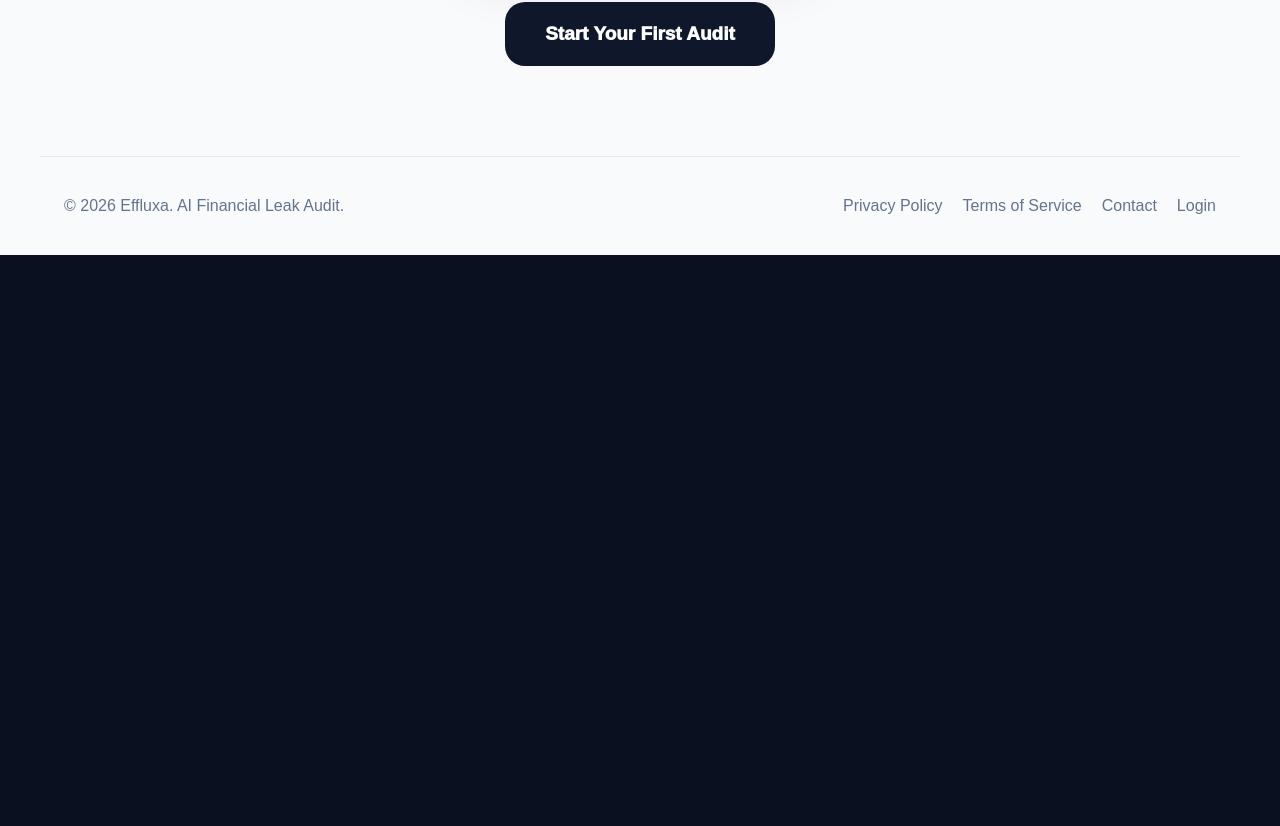
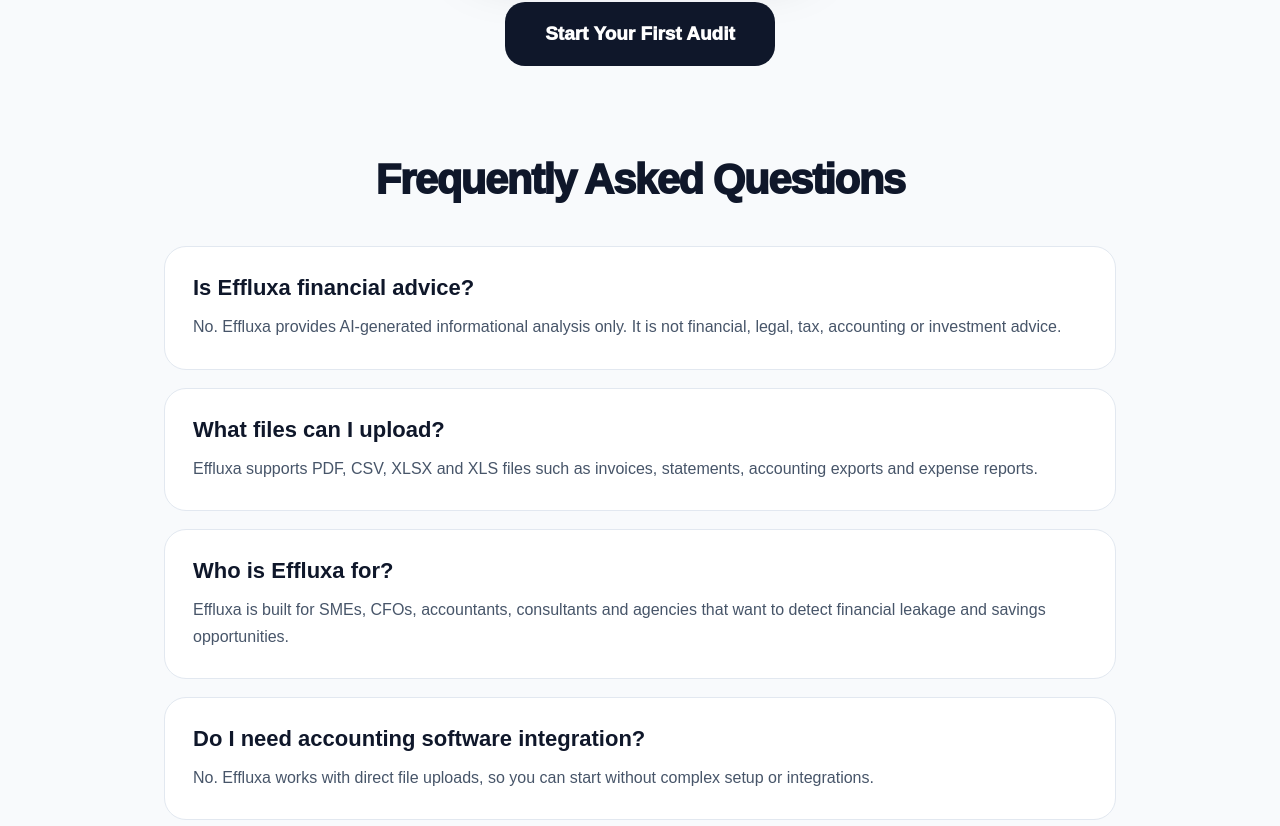
Before and after one commit to boskovasiljevic90/effluxa, a Next.js app: page / in a window 1280 px wide. Shown: the part 2254-3080 px from the top of the page. Before the commit the page ends 2509 px from the top, so only its background shows below. Built offline with nearby package versions, Linux system fonts and the light colour scheme.

Commit message:
Add FAQ and structured SEO data

```diff
--- a/src/app/page.tsx
+++ b/src/app/page.tsx
@@ -178,6 +178,41 @@ export default function HomePage() {
         </div>
       </section>
 
+      <script
+        type="application/ld+json"
+        dangerouslySetInnerHTML={{
+          __html: JSON.stringify({
+            "@context": "https://schema.org",
+            "@type": "SoftwareApplication",
+            name: "Effluxa",
+            applicationCategory: "BusinessApplication",
+            operatingSystem: "Web",
+            description:
+              "AI financial leak detection platform for SMEs, CFOs and consultants.",
+            offers: [
+              {
+                "@type": "Offer",
+                price: "0",
+                priceCurrency: "EUR",
+                name: "Free Preview",
+              },
+              {
+                "@type": "Offer",
+                price: "29",
+                priceCurrency: "EUR",
+                name: "Full AI Audit",
+              },
+              {
+                "@type": "Offer",
+                price: "44.99",
+                priceCurrency: "EUR",
+                name: "Business Plan",
+              },
+            ],
+          }),
+        }}
+      />
+
       <section id="pricing" style={{ maxWidth: "1100px", margin: "0 auto", padding: "90px 24px" }}>
         <h2 style={{ fontSize: "48px", fontWeight: 950, letterSpacing: "-2px", textAlign: "center" }}>
           Simple pricing for audits and teams
@@ -246,6 +281,42 @@ export default function HomePage() {
         </div>
       </section>
 
+      <section style={{ maxWidth: "1000px", margin: "0 auto", padding: "0 24px 90px" }}>
+        <h2 style={{ fontSize: "42px", fontWeight: 950, textAlign: "center", letterSpacing: "-1.5px" }}>
+          Frequently Asked Questions
+        </h2>
+
+        <div style={{ display: "grid", gap: "18px", marginTop: "42px" }}>
+          {[
+            [
+              "Is Effluxa financial advice?",
+              "No. Effluxa provides AI-generated informational analysis only. It is not financial, legal, tax, accounting or investment advice."
+            ],
+            [
+              "What files can I upload?",
+              "Effluxa supports PDF, CSV, XLSX and XLS files such as invoices, statements, accounting exports and expense reports."
+            ],
+            [
+              "Who is Effluxa for?",
+              "Effluxa is built for SMEs, CFOs, accountants, consultants and agencies that want to detect financial leakage and savings opportunities."
+            ],
+            [
+              "Do I need accounting software integration?",
+              "No. Effluxa works with direct file uploads, so you can start without complex setup or integrations."
+            ],
+            [
+              "What is included in Business?",
+              "Business includes unlimited AI audits, client dashboards, team workspace, portfolio intelligence, executive exports and monthly summaries."
+            ],
+          ].map(([question, answer]) => (
+            <div key={question} style={{ background: "white", border: "1px solid #e2e8f0", borderRadius: "22px", padding: "28px" }}>
+              <h3 style={{ fontSize: "22px", fontWeight: 900 }}>{question}</h3>
+              <p style={{ marginTop: "12px", color: "#475569", lineHeight: 1.7 }}>{answer}</p>
+            </div>
+          ))}
+        </div>
+      </section>
+
       <PublicFooter />
     </main>
   );
```
